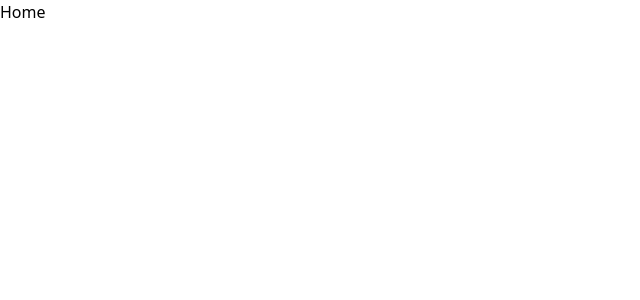
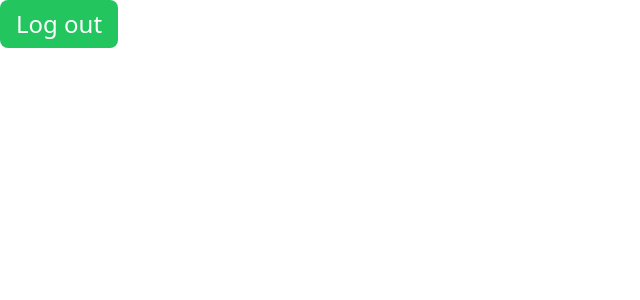
Before and after one commit to thehasandev/ChitChat, a React (Vite) app: page /home in a window 1280 px wide. Shown: the top 300 px of the page, without its empty margins (0-640 px from the left). Built offline with nearby package versions, Linux system fonts and the light colour scheme; the HTML template or start-up script is replaced by a standard one.

Commit message:
log-out-btn-des

```diff
--- a/src/pages/Home.jsx
+++ b/src/pages/Home.jsx
@@ -2,7 +2,9 @@ import React from 'react'
 
 function Home() {
   return (
-    <div>Home</div>
+    <div>
+      <button className='text-2xl px-4 py-2 bg-green-500 rounded-lg text-white'>Log out</button>
+    </div>
   )
 }
 
```
